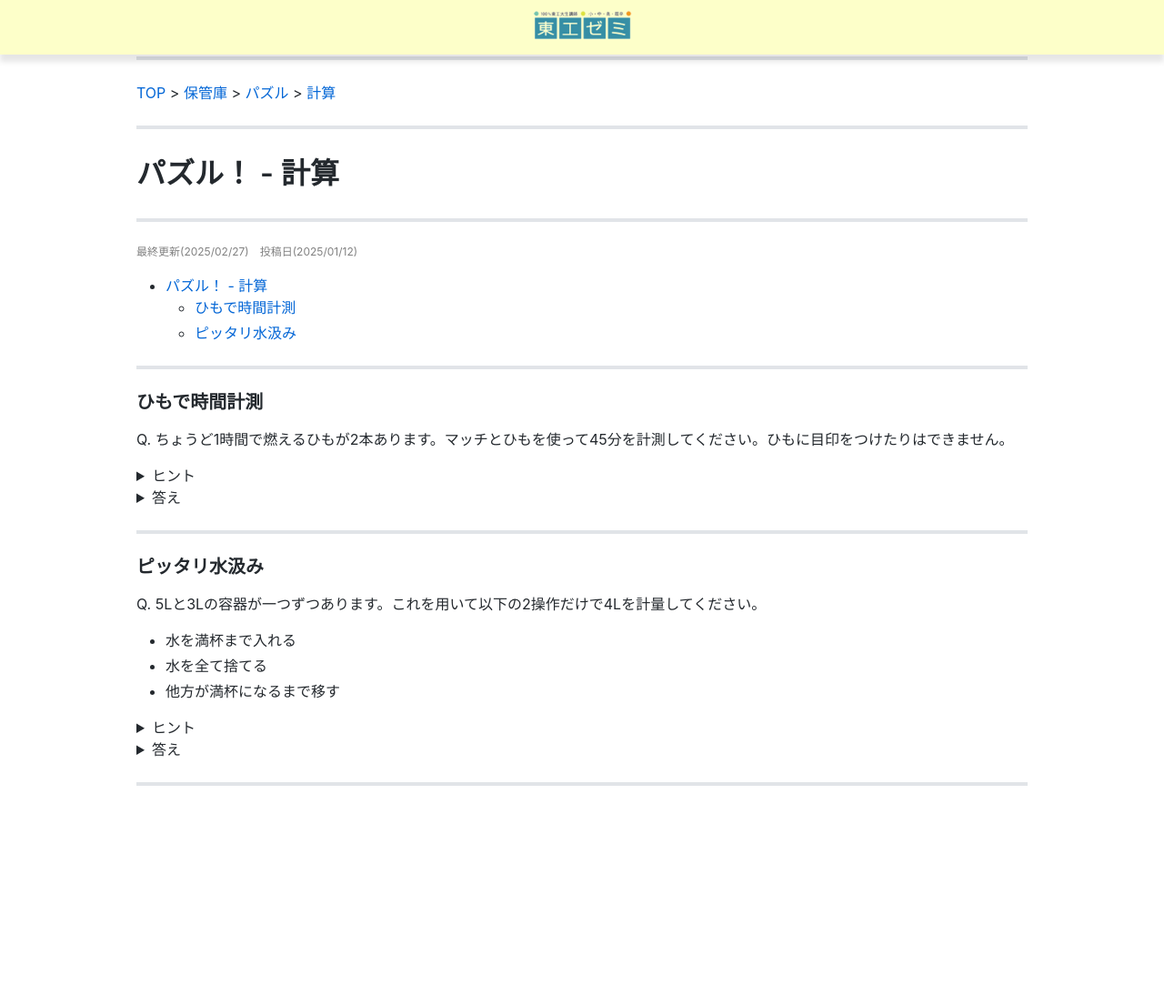
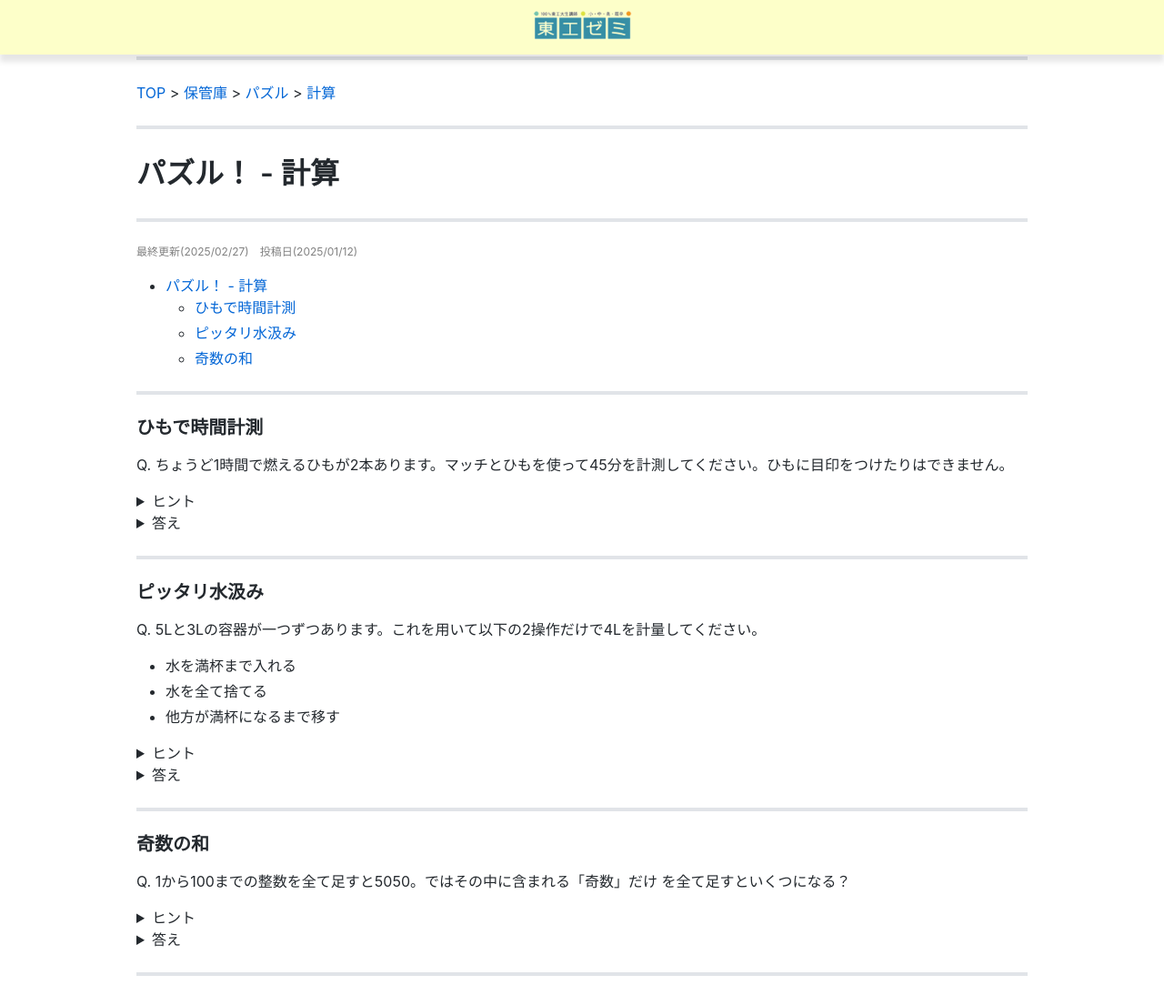
Before and after one commit to lennomue/jekyll-test, a Jekyll site: the page built from Puzzle/puzzle_keisan.md, in a window 1280 px wide and 1105 px high. Shown: the whole window at 91% size. Built offline with Jekyll 4.4.1, drawn with Linux system fonts in a browser that asks for light colours.

```diff
--- a/Puzzle/puzzle_keisan.md
+++ b/Puzzle/puzzle_keisan.md
@@ -16,6 +16,7 @@
 - [パズル！ - 計算](#パズル---計算)
     - [ひもで時間計測](#ひもで時間計測)
     - [ピッタリ水汲み](#ピッタリ水汲み)
+    - [奇数の和](#奇数の和)
 
 ---
 ### ひもで時間計測
@@ -61,7 +62,24 @@
     <li>3L容器を満たして5L容器に移して4Lとなる。</li>
   </ul>
 
-  <p style="color: gray;">図解はいつかきっと、、</p>
+</details>
+
+---
+### 奇数の和
+Q. 1から100までの整数を全て足すと5050。ではその中に含まれる「奇数」だけ
+を全て足すといくつになる？
+<details>
+  <summary> ヒント </summary>
+  4Lを(3+1)Lと見るなら1Lを作りたい。<br>
+  他にも(5-1)Lと見るなら5L満杯から3L容器に1L入れることを考える。その時の3L容器に2Lだけあれば良い。<br>
+  つまり3, 5以外にも1, 2Lの水を作ることを目標にする。
+</details>
+<details>
+  <summary> 答え </summary>
+  下の図の様に二つのブロックに分けて考える。<br>
+  \(A+B=5050\)であり、AとBの差は1ずつ50回あるので
+  \(B-A=50\)<br>
+  従って奇数のブロックは\(A=2500\)
 
 </details>
 
```
